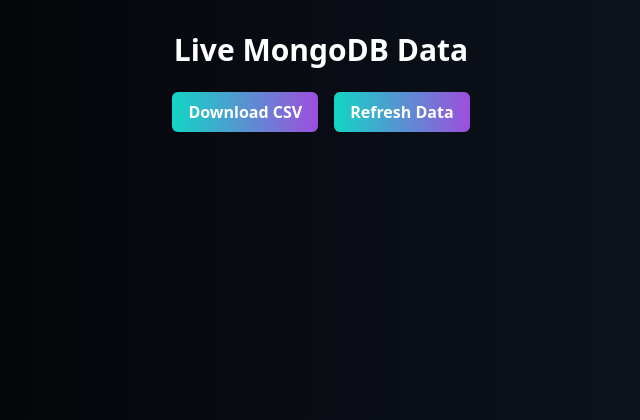
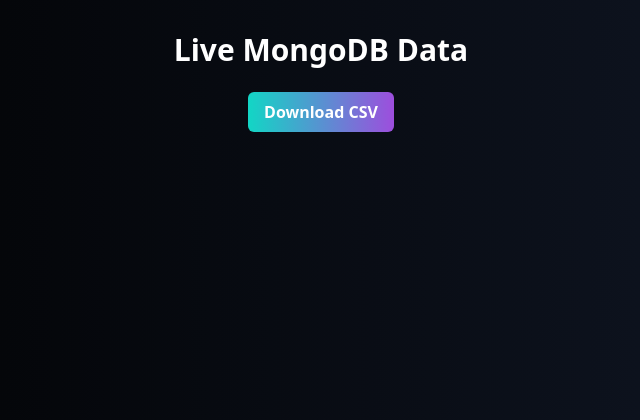
Before and after one commit to studiosalgoforge-stack/User-data-Extractor, a Flask app: page / in a window 1280 px wide. Shown: the top 420 px of the page, without its empty margins (319-959 px from the left). Run offline with Flask 3, Linux system fonts and the light colour scheme; data that the repository does not hold is empty; some libraries are stand-ins or nearby versions.

Commit message:
modified:   app.py 	modified:   templates/index.html

```diff
--- a/app.py
+++ b/app.py
@@ -32,11 +32,6 @@ def index():
     data = get_data()
     return render_template("index.html", data=data)
 
-@app.route("/refresh")
-def refresh():
-    data = get_data()
-    return jsonify(data)
-
 @app.route("/download")
 def download():
     data = get_data()
--- a/templates/index.html
+++ b/templates/index.html
@@ -17,10 +17,6 @@
          class="bg-gradient-to-r from-[#12D6C5] to-[#9D4EDD] text-white font-semibold px-4 py-2 rounded-md hover:opacity-90 transition flex items-center gap-2">
         Download CSV
       </a>
-      <button id="refreshBtn"
-         class="bg-gradient-to-r from-[#12D6C5] to-[#9D4EDD] text-white font-semibold px-4 py-2 rounded-md hover:opacity-90 transition flex items-center gap-2">
-        Refresh Data
-      </button>
     </div>
 
     <div class="overflow-x-auto">
@@ -46,28 +42,5 @@
       </table>
     </div>
   </div>
-
-  <script>
-    document.getElementById("refreshBtn").addEventListener("click", function() {
-      fetch("/refresh")
-        .then(response => response.json())
-        .then(data => {
-          let tbody = document.querySelector("#dataTable tbody");
-          tbody.innerHTML = "";
-          data.forEach(row => {
-            let tr = document.createElement("tr");
-            tr.classList.add("hover:bg-gray-700");
-            for (let key in row) {
-              let td = document.createElement("td");
-              td.textContent = row[key];
-              td.className = "text-white/90 px-6 py-3 border-b border-gray-700";
-              tr.appendChild(td);
-            }
-            tbody.appendChild(tr);
-          });
-        });
-    });
-  </script>
-
 </body>
 </html>
```
